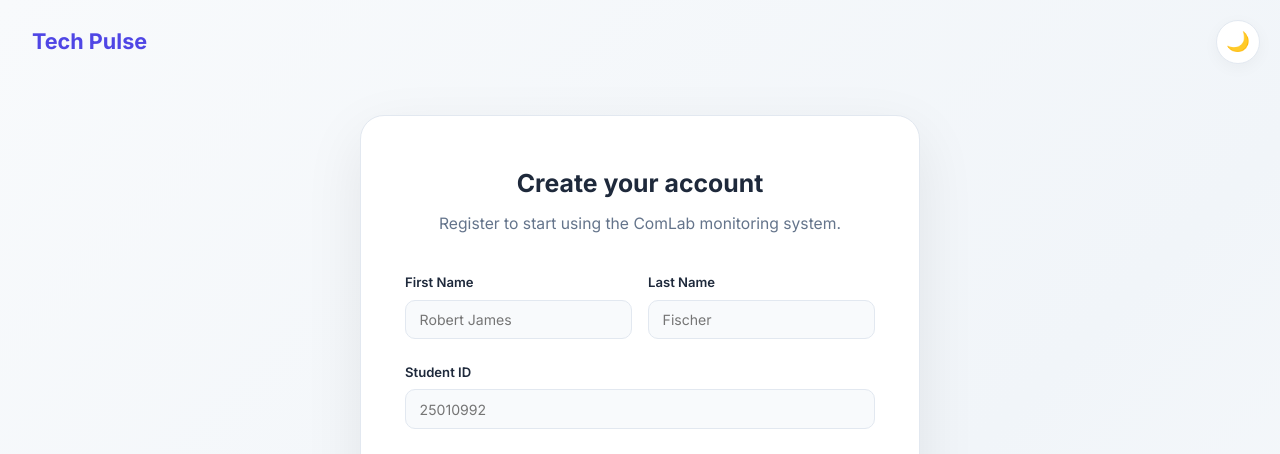
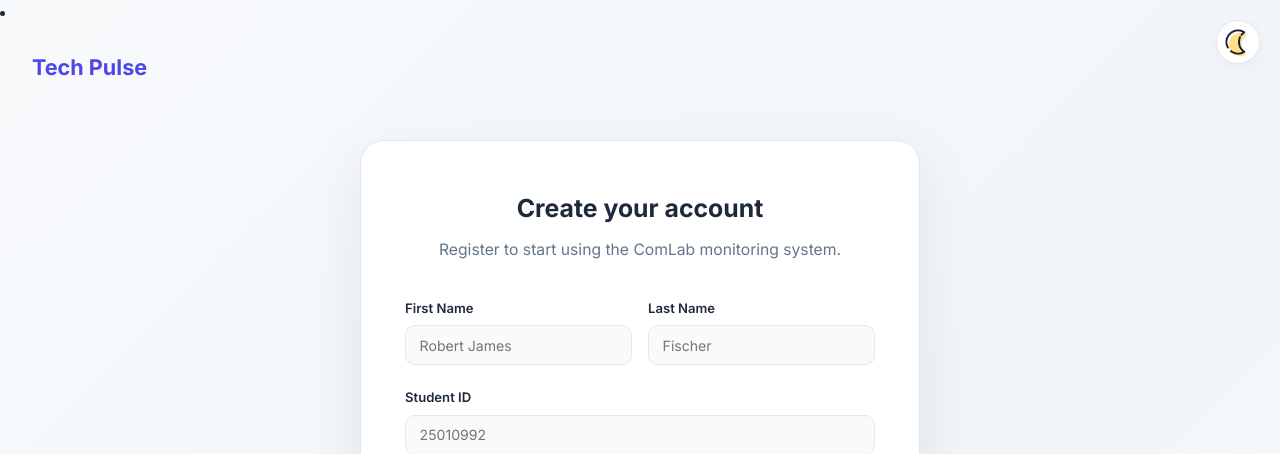
Before and after one commit to clarxxinn/Tech-Pulse-Comlab-Monitoring-System, a PHP site: page /auth/register/register.php in a window 1280 px wide. Shown: the top 454 px of the page. Run offline with PHP 8.4, Linux system fonts and the light colour scheme.

Commit message:
Fixed css

```diff
--- a/assets/js/theme.js
+++ b/assets/js/theme.js
@@ -5,12 +5,14 @@ function applyTheme(theme) {
     document.querySelectorAll('.theme-toggle').forEach(btn => {
         const icon = btn.querySelector('img');
 
+        if (!icon) return;
+
         if (theme === 'dark') {
-            icon.src = 'assets/img/light-mode.png';
+            icon.src = '/Tech%20Pulse%20-%20Comlab%20Monitoring%20System/assets/img/light-mode.png';
             icon.alt = 'Light mode';
             btn.setAttribute('aria-label', 'Switch to light mode');
         } else {
-            icon.src = 'assets/img/dark-mode.png';
+            icon.src = '/Tech%20Pulse%20-%20Comlab%20Monitoring%20System/assets/img/dark-mode.png';
             icon.alt = 'Dark mode';
             btn.setAttribute('aria-label', 'Switch to dark mode');
         }
--- a/auth/login/login.php
+++ b/auth/login/login.php
@@ -93,7 +93,11 @@ if ($_SERVER['REQUEST_METHOD'] === 'POST') {
     <script src="login_auth.js" defer></script>
 </head>
 <body>
-    <button class="theme-toggle" aria-label="Toggle dark mode">🌙</button>
+                <li>
+                <button class="theme-toggle" aria-label="Toggle dark mode">
+                <img src="../../assets/img/dark-mode.png" alt="Dark mode">
+                </button>
+                </li>
 
     <div class="auth-topbar">
         <a href="../../index.php" class="logo">Tech Pulse</a>
--- a/auth/register/register.css
+++ b/auth/register/register.css
@@ -373,6 +373,13 @@ button[type="submit"]:hover,
     transition: all 0.3s ease;
 }
 
+.theme-toggle img {
+    width: 30px;
+    height: 30px;
+    object-fit: contain;
+    display: block;
+}
+
 .theme-toggle:hover {
     transform: translateY(-2px);
     box-shadow: 0 8px 24px var(--shadowMedium);
--- a/auth/register/register.php
+++ b/auth/register/register.php
@@ -87,7 +87,11 @@ if ($_SERVER['REQUEST_METHOD'] === 'POST') {
     <script src="register_auth.js" defer></script>
 </head>
 <body>
-    <button class="theme-toggle" aria-label="Toggle dark mode">🌙</button>
+                <li>
+                <button class="theme-toggle" aria-label="Toggle dark mode">
+                <img src="../../assets/img/dark-mode.png" alt="Dark mode">
+                </button>
+                </li>
 
     <div class="auth-topbar">
         <a href="../../index.php" class="logo">Tech Pulse</a>
```
Also changed, not shown: assets/css/style.css (+7 -0 lines), auth/login/login.css (+7 -0 lines).
